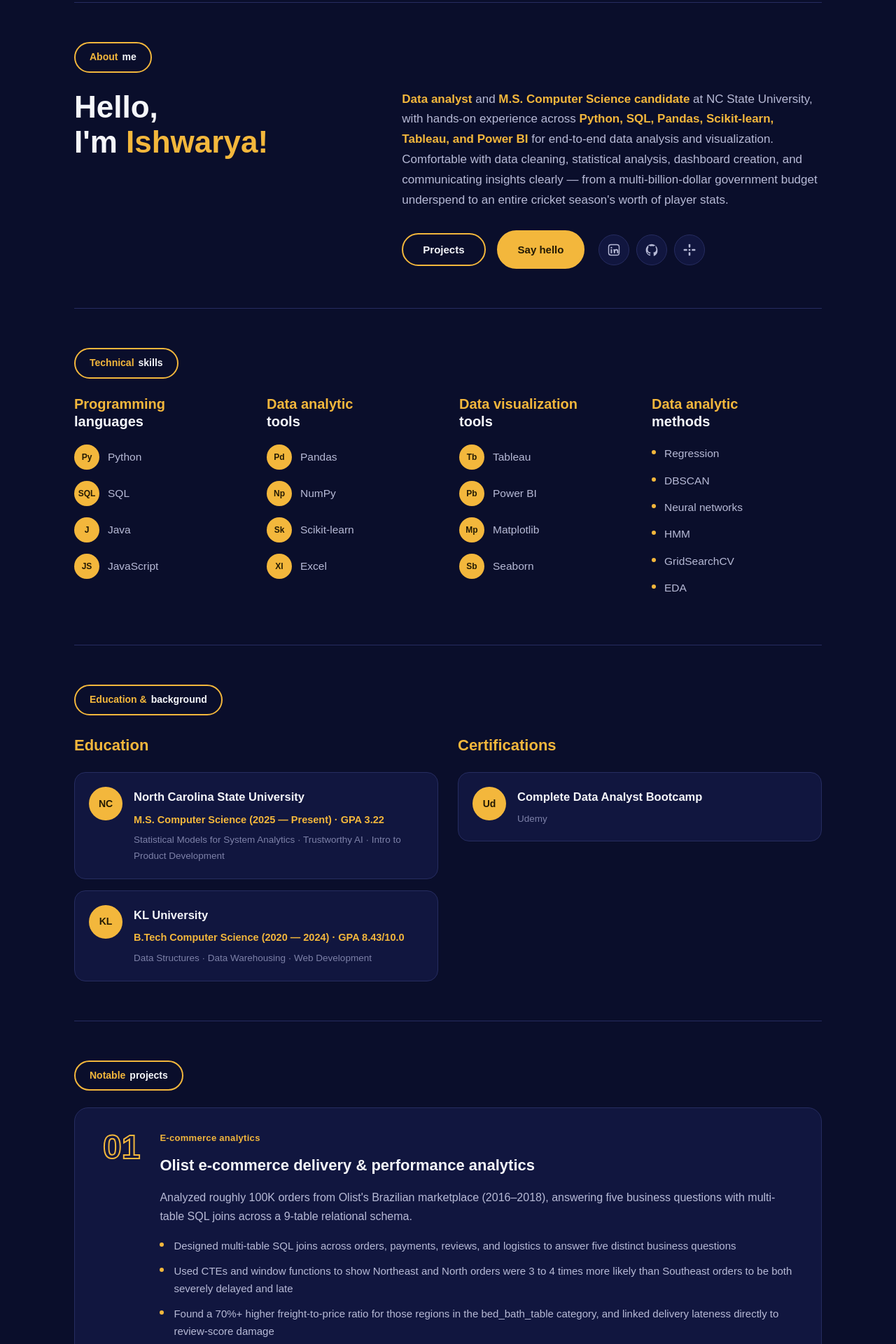
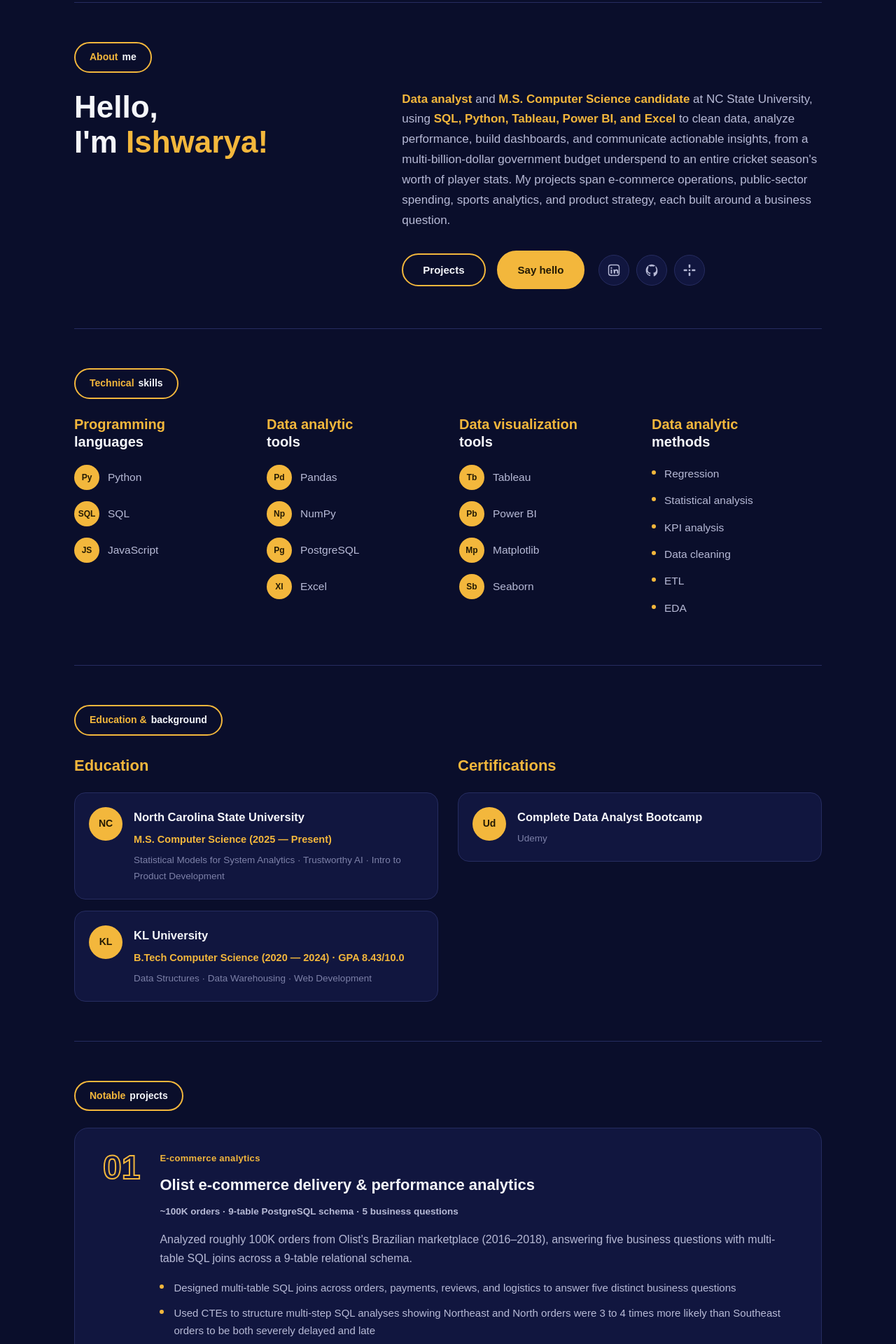
Before and after one commit to BaaluGudipati/Portfolio-, a React (Vite) app: page / in a window 1280 px wide. Shown: the part 580-2500 px from the top of the page at 70% size. Built offline with nearby package versions, Linux system fonts and the light colour scheme.

Commit message:
Portfolio: add project metrics and LinkedIn button, clarify SafeBites role, link Olist repo, keep budget underspend wording

```diff
--- a/src/Portfolio.jsx
+++ b/src/Portfolio.jsx
@@ -59,7 +59,6 @@ title: ["Programming", "languages"],
 items: [
 { abbr: "Py", label: "Python" },
 { abbr: "SQL", label: "SQL" },
-{ abbr: "J", label: "Java" },
 { abbr: "JS", label: "JavaScript" },
 ],
 },
@@ -68,7 +67,7 @@ title: ["Data analytic", "tools"],
 items: [
 { abbr: "Pd", label: "Pandas" },
 { abbr: "Np", label: "NumPy" },
-{ abbr: "Sk", label: "Scikit-learn" },
+{ abbr: "Pg", label: "PostgreSQL" },
 { abbr: "Xl", label: "Excel" },
 ],
 },
@@ -83,7 +82,7 @@ items: [
 },
 ];
 
-const METHODS = ["Regression", "DBSCAN", "Neural networks", "HMM", "GridSearchCV", "EDA"];
+const METHODS = ["Regression", "Statistical analysis", "KPI analysis", "Data cleaning", "ETL", "EDA"];
 
 const PROJECTS = [
 {
@@ -91,22 +90,24 @@ number: "01",
 tag: "E-commerce analytics",
 title: "Olist e-commerce delivery & performance analytics",
 stack: ["PostgreSQL", "Python", "Tableau"],
+metrics: "~100K orders · 9-table PostgreSQL schema · 5 business questions",
 description:
 "Analyzed roughly 100K orders from Olist's Brazilian marketplace (2016–2018), answering five business questions with multi-table SQL joins across a 9-table relational schema.",
 points: [
 "Designed multi-table SQL joins across orders, payments, reviews, and logistics to answer five distinct business questions",
-"Used CTEs and window functions to show Northeast and North orders were 3 to 4 times more likely than Southeast orders to be both severely delayed and late",
+"Used CTEs to structure multi-step SQL analyses showing Northeast and North orders were 3 to 4 times more likely than Southeast orders to be both severely delayed and late",
 "Found a 70%+ higher freight-to-price ratio for those regions in the bed_bath_table category, and linked delivery lateness directly to review-score damage",
 "Built on a real 9-table PostgreSQL schema with foreign-key constraints, not a flattened CSV",
 ],
 live: "https://public.tableau.com/views/OlistE-CommercePerformanceDashboard_17902921710220/OlistE-CommercePerformanceDashboard",
-github: "https://github.com/IG-08",
+github: "https://github.com/IG-08/olist-project",
 },
 {
 number: "02",
 tag: "Public sector analytics",
 title: "NC State government budget analysis — FY2024",
 stack: ["Python", "Pandas", "Tableau"],
+metrics: "205K+ rows · 32 agencies · $73.5B in actual spend",
 description:
 "Cleaned and transformed 205,000+ rows of North Carolina government expenditure data into an interactive dashboard surfacing spending trends across 32 state agencies.",
 points: [
@@ -123,6 +124,7 @@ number: "03",
 tag: "Sports analytics",
 title: "IPL 2025 season analysis",
 stack: ["Excel", "Python", "Tableau"],
+metrics: "264 players · 10 franchises · 1 full season",
 description:
 "End-to-end Excel → Python → Tableau workflow analyzing the 2025 IPL season: player performance KPIs, team trends, and statistical anomalies across 264 players and 10 franchises.",
 points: [
@@ -138,13 +140,14 @@ github: "https://github.com/IG-08/ipl-2025-analysis",
 number: "04",
 tag: "Full-stack application",
 title: "SafeBites — AI-powered food discovery",
-stack: ["React", "FastAPI", "MongoDB", "LangGraph"],
+stack: ["React", "TailwindCSS", "REST APIs"],
+metrics: "4-person team · React frontend · deployed live",
+liveLabel: "Live demo",
 description:
-"Full-stack platform using AI-driven semantic search to help users find menu items by dietary preference and allergen restriction. Built on a 4-person team; led the React frontend and the Python analytics layer.",
+"Full-stack platform using AI-driven semantic search to help users find menu items by dietary preference and allergen restriction. Built on a 4-person team, where I built the React frontend.",
 points: [
-"Built the React frontend on a 4-person team and integrated it against a FastAPI backend with a MongoDB data layer",
-"Built semantic menu search with LangGraph and FAISS — natural-language queries return correct results",
-"Found allergen filtering used in over 60% of sessions, confirming it as the core user need",
+"Built the responsive React and TailwindCSS frontend for conversational menu search and allergen filtering",
+"Integrated the UI with the team's FastAPI backend and MongoDB data layer over REST APIs, where LangGraph and FAISS power the semantic search",
 "Deployed live at se-wolfcafe.vercel.app",
 ],
 live: "https://se-wolfcafe.vercel.app",
@@ -155,6 +158,8 @@ number: "05",
 tag: "Product strategy",
 title: "Yelp product teardown",
 stack: ["Product Strategy", "UX Research"],
+metrics: "5 initiatives · RICE-scored · journey map + priority matrix",
+liveLabel: "Live site",
 description:
 "An end-to-end teardown of Yelp's local-discovery experience from an international student's perspective, identifying where the product breaks down and what to do about it.",
 points: [
@@ -172,7 +177,7 @@ const EDUCATION = [
 {
 initials: "NC",
 school: "North Carolina State University",
-detail: "M.S. Computer Science (2025 — Present) · GPA 3.22",
+detail: "M.S. Computer Science (2025 — Present)",
 note: "Statistical Models for System Analytics · Trustworthy AI · Intro to Product Development",
 },
 {
@@ -547,6 +552,7 @@ I help turn raw data into{" "}
 View projects
 </PillButton>
 <PillButton href={LINKS.github}>GitHub</PillButton>
+<PillButton href={LINKS.linkedin}>LinkedIn</PillButton>
 </div>
 </div>
 
@@ -616,14 +622,15 @@ I'm <span style={{ color: COLORS.accent }}>Ishwarya!</span>
 <p style={{ fontSize: 17, color: COLORS.textSecondary, margin: "0 0 28px" }}>
 <strong style={{ color: COLORS.accent }}>Data analyst</strong> and{" "}
 <strong style={{ color: COLORS.accent }}>M.S. Computer Science candidate</strong> at NC
-State University, with hands-on experience across{" "}
+State University, using{" "}
 <strong style={{ color: COLORS.accent }}>
-Python, SQL, Pandas, Scikit-learn, Tableau, and Power BI
+SQL, Python, Tableau, Power BI, and Excel
 </strong>{" "}
-for end-to-end data analysis and visualization. Comfortable with data cleaning,
-statistical analysis, dashboard creation, and communicating insights clearly — from
-a multi-billion-dollar government budget underspend to an entire cricket season's
-worth of player stats.
+to clean data, analyze performance, build dashboards, and communicate actionable
+insights, from a multi-billion-dollar government budget underspend to an entire
+cricket season's worth of player stats. My projects span e-commerce operations,
+public-sector spending, sports analytics, and product strategy, each built around a
+business question.
 </p>
 <div style={{ display: "flex", flexWrap: "wrap", gap: 16, alignItems: "center" }}>
 <PillButton onClick={() => scrollToId("projects")}>Projects</PillButton>
@@ -878,6 +885,11 @@ margin: "0 0 8px",
 <h3 style={{ fontFamily: FONT_HEAD, fontWeight: 700, fontSize: 22, margin: "0 0 14px" }}>
 {project.title}
 </h3>
+{project.metrics && (
+<p style={{ fontFamily: FONT_HEAD, fontWeight: 600, fontSize: 13.5, color: COLORS.textSecondary, margin: "-6px 0 14px" }}>
+{project.metrics}
+</p>
+)}
 <p style={{ fontSize: 16, color: COLORS.textSecondary, margin: "0 0 16px" }}>
 {project.description}
 </p>
@@ -927,7 +939,7 @@ padding: "5px 12px",
 ))}
 </div>
 <div style={{ display: "flex", gap: 12, flexWrap: "wrap" }}>
-<PillButton href={project.live}>Live dashboard</PillButton>
+<PillButton href={project.live}>{project.liveLabel || "Live dashboard"}</PillButton>
 <PillButton href={project.github}>GitHub</PillButton>
 </div>
 </div>
```
